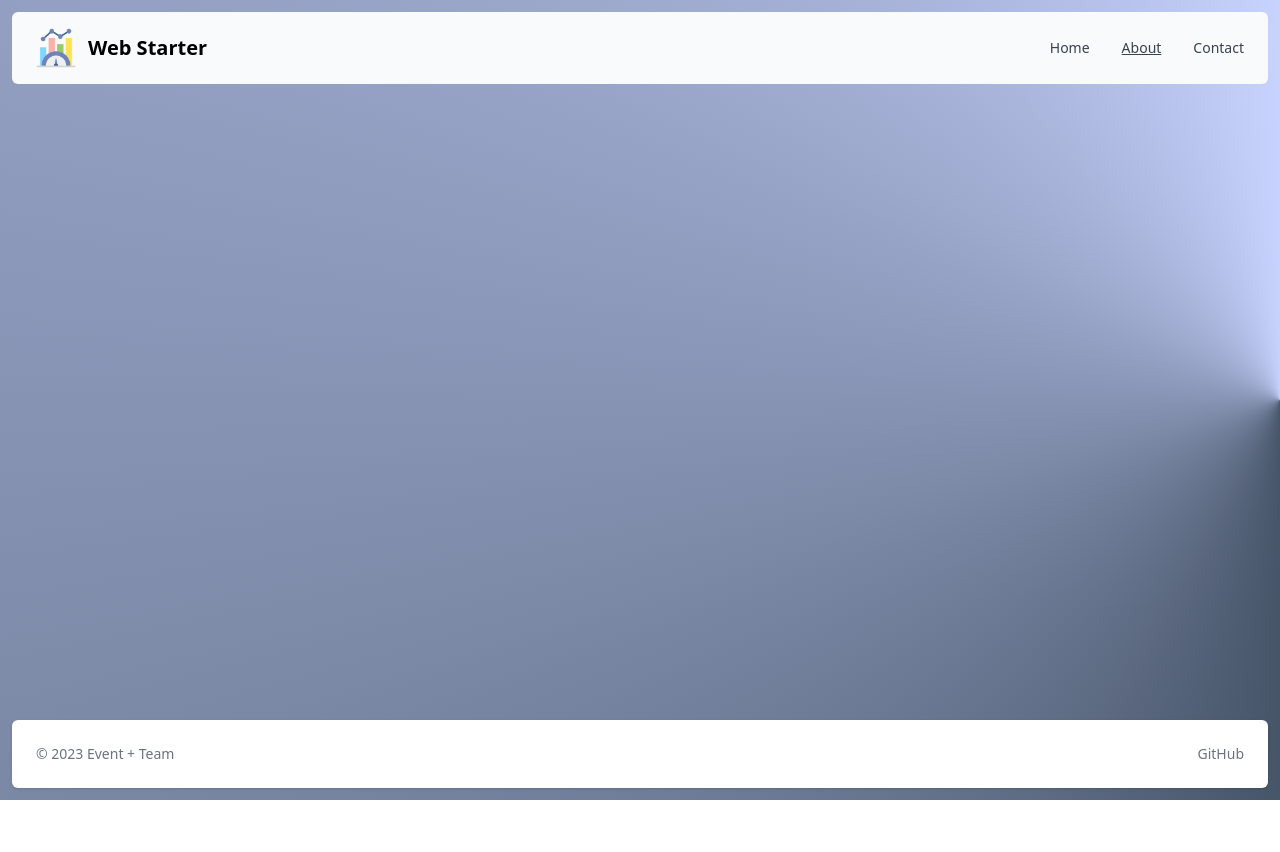
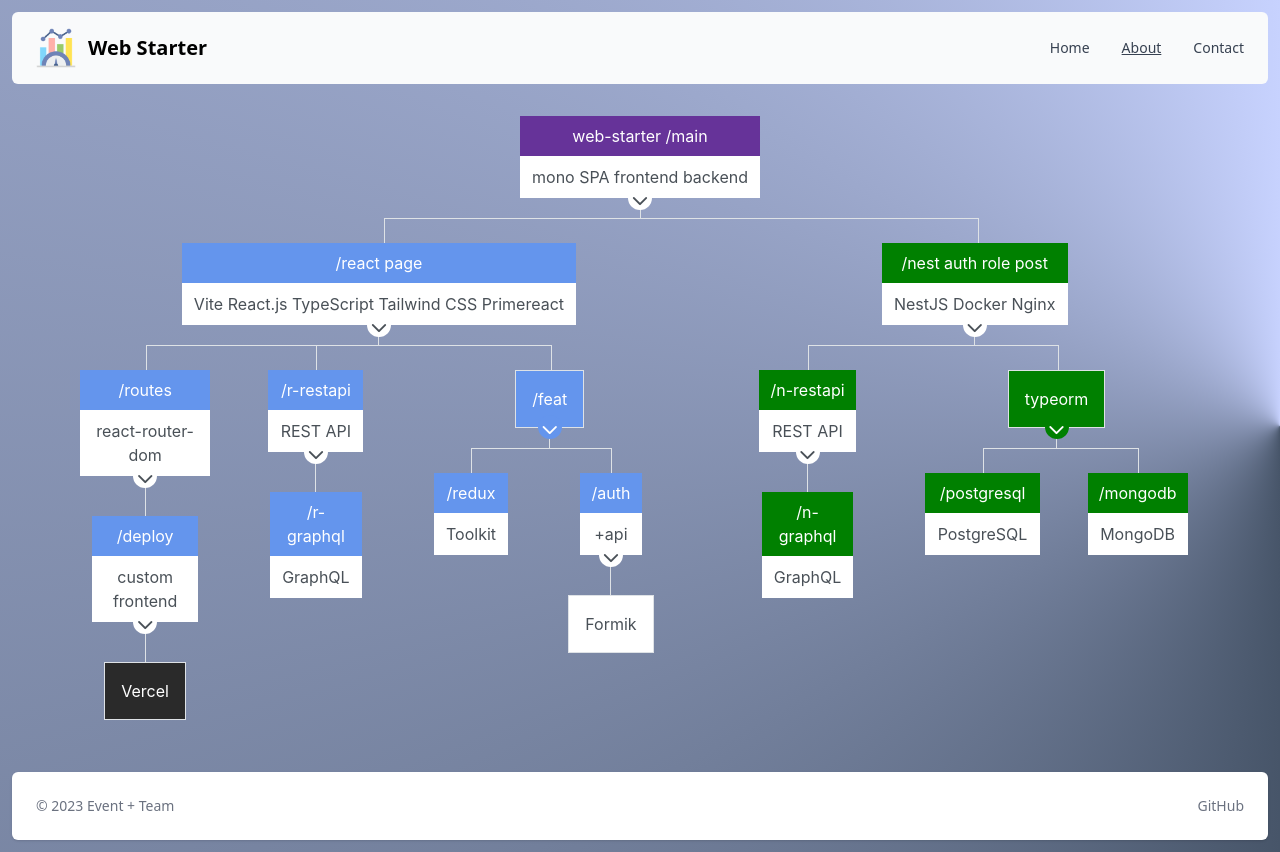
Before and after one commit to artemshchirov/web-starter, a React (Vite) app: page /about in a window 1280 px wide. Before the commit the page ends 800 px from the top, so only its background shows below. Built offline with nearby package versions, Linux system fonts and the light colour scheme.

Commit message:
feat(ui): About TreeChart

```diff
--- a/src/App.tsx
+++ b/src/App.tsx
@@ -3,7 +3,7 @@ import { Routes, Route } from 'react-router-dom';
 import Spinner from './components/ui/Spinner';
 
 const Home = lazy(() => import('./pages/Home'));
-const About = lazy(() => import('./pages/About'));
+const About = lazy(() => import('./pages/About/About'));
 const NotFound = lazy(() => import('./pages/NotFound'));
 const Contact = lazy(() => import('./pages/Contact/Contact'));
 
--- a/src/pages/About.tsx
+++ b/src/pages/About/About.tsx
@@ -1,11 +1,12 @@
 import { FC } from 'react';
 
-import Page from '../layouts/Page';
+import Page from '../../layouts/Page';
+import TreeChart from './TreeChart';
 
 const About: FC = () => {
   return (
     <Page>
-
+      <TreeChart />
     </Page>
   );
 };
--- /dev/null
+++ b/src/pages/About/TreeChart.jsx
@@ -0,0 +1,183 @@
+// TODO: .tsx
+import { useState } from 'react';
+import { OrganizationChart } from 'primereact/organizationchart';
+
+const TreeChart = () => {
+  const [selection, setSelection] = useState([]);
+  const data = [
+    {
+      label: 'web-starter /main',
+      type: 'node-header',
+      className: 'p-person',
+      expanded: true,
+      data: { name: 'mono SPA frontend backend' },
+      children: [
+        {
+          label: '/react page',
+          type: 'frontend',
+          className: 'p-person',
+          expanded: true,
+          data: {
+            name: 'Vite React.js TypeScript Tailwind CSS Primereact',
+          },
+          children: [
+            {
+              label: '/routes',
+              type: 'frontend',
+              className: 'p-person',
+              expanded: true,
+              data: { name: 'react-router-dom' },
+              children: [
+                {
+                  label: '/deploy',
+                  type: 'frontend',
+                  className: 'p-person',
+                  expanded: true,
+                  data: { name: 'custom frontend' },
+                  children: [
+                    {
+                      label: 'Vercel',
+                      className: 'vercel',
+                    },
+                  ],
+                },
+              ],
+            },
+            {
+              label: '/r-restapi',
+              type: 'frontend',
+              className: 'p-person',
+              expanded: true,
+              data: { name: 'REST API' },
+              children: [
+                {
+                  label: '/r-graphql',
+                  type: 'frontend',
+                  className: 'p-person',
+                  expanded: true,
+                  data: { name: 'GraphQL' },
+                },
+              ],
+            },
+
+            {
+              label: '/feat',
+              className: 'frontend',
+              expanded: 'true',
+              children: [
+                {
+                  label: '/redux',
+                  type: 'frontend',
+                  className: 'p-person',
+                  expanded: true,
+                  data: { name: 'Toolkit' },
+                },
+                {
+                  label: '/auth',
+                  type: 'frontend',
+                  className: 'p-person',
+                  expanded: true,
+                  data: { name: '+api' },
+                  children: [
+                    {
+                      label: 'Formik',
+                    },
+                  ],
+                },
+              ],
+            },
+          ],
+        },
+        {
+          label: '/nest auth role post',
+          type: 'backend',
+          className: 'p-person',
+          expanded: true,
+          data: {
+            name: 'NestJS Docker Nginx',
+          },
+          children: [
+            {
+              label: '/n-restapi',
+              type: 'backend',
+              className: 'p-person',
+              expanded: true,
+              data: {
+                name: 'REST API',
+              },
+              children: [
+                {
+                  label: '/n-graphql',
+                  type: 'backend',
+                  className: 'p-person',
+                  expanded: true,
+                  data: {
+                    name: 'GraphQL',
+                  },
+                },
+              ],
+            },
+
+            {
+              label: 'typeorm',
+              className: 'backend',
+              expanded: 'true',
+              children: [
+                {
+                  label: '/postgresql',
+                  type: 'backend',
+                  className: 'p-person',
+                  expanded: true,
+                  data: {
+                    name: 'PostgreSQL',
+                  },
+                },
+                {
+                  label: '/mongodb',
+                  type: 'backend',
+                  className: 'p-person',
+                  expanded: true,
+                  data: {
+                    name: 'MongoDB',
+                  },
+                },
+              ],
+            },
+          ],
+        },
+      ],
+    },
+  ];
+
+  const nodeTemplate = (node) => {
+    if (node.type) {
+      return (
+        <div>
+          <div className={`node-header ${node.type}`}>{node.label}</div>
+          <div className="flex flex-col items-center node-content">
+            <div>{node.data.name}</div>
+          </div>
+        </div>
+      );
+    }
+
+    return node.label;
+  };
+
+  return (
+    <div className="organizationchart-demo">
+      <div className="card">
+        <OrganizationChart
+          value={data}
+          nodeTemplate={nodeTemplate}
+          selection={selection}
+          selectionMode="multiple"
+          onSelectionChange={(event) => setSelection(event.data)}
+          className="company"
+        ></OrganizationChart>
+      </div>
+    </div>
+  );
+};
+
+export default TreeChart;
```
